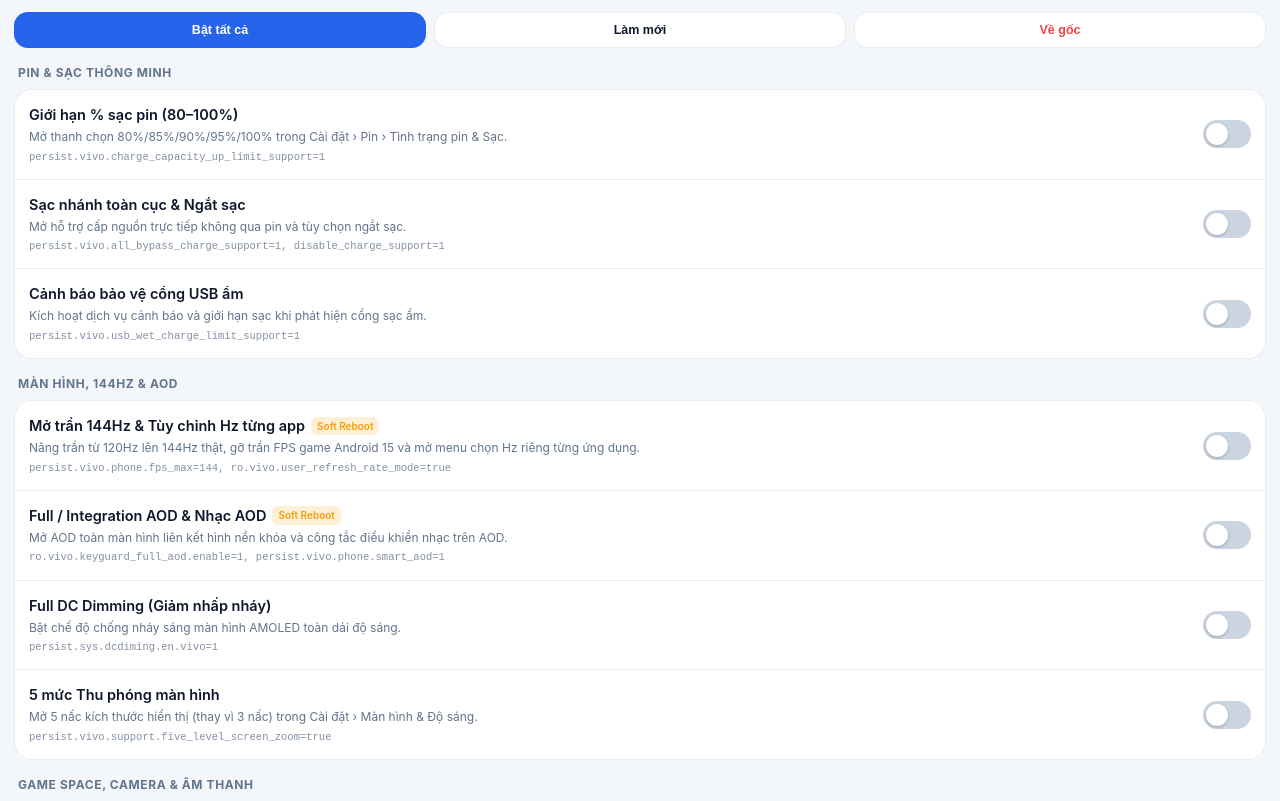
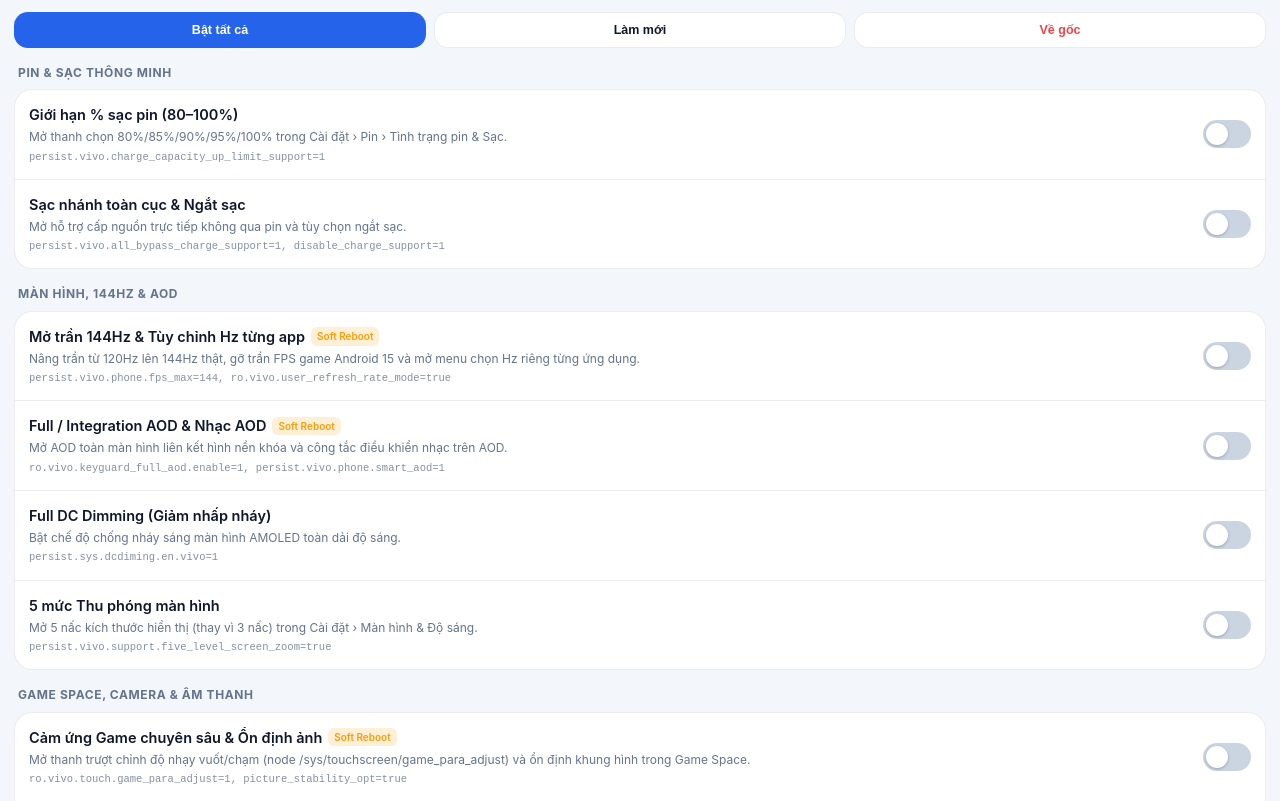
Before and after one commit to Haicu256/originos5-hidden-features, a plain HTML site: page module/webroot/index.html in a window 1280 px wide. Shown: the part 146-947 px from the top of the page. Drawn offline with Linux system fonts and the light colour scheme.

Commit message:
fix: v2.0.1 remove non-hardware flags (usb_wet_guard & gamecube.hifi) for V2361A

```diff
--- a/module/webroot/index.html
+++ b/module/webroot/index.html
@@ -164,10 +164,7 @@
           prop: "persist.vivo.charge_capacity_up_limit_support=1" },
         { key: "bypass_charge", name: "Sạc nhánh toàn cục & Ngắt sạc", sr: false,
           desc: "Mở hỗ trợ cấp nguồn trực tiếp không qua pin và tùy chọn ngắt sạc.",
-          prop: "persist.vivo.all_bypass_charge_support=1, disable_charge_support=1" },
-        { key: "usb_wet_guard", name: "Cảnh báo bảo vệ cổng USB ẩm", sr: false,
-          desc: "Kích hoạt dịch vụ cảnh báo và giới hạn sạc khi phát hiện cổng sạc ẩm.",
-          prop: "persist.vivo.usb_wet_charge_limit_support=1" }
+          prop: "persist.vivo.all_bypass_charge_support=1, disable_charge_support=1" }
       ]
     },
     {
@@ -190,9 +187,9 @@
     {
       title: "Game Space, Camera & Âm thanh",
       items: [
-        { key: "game_pro", name: "Cảm ứng Game chuyên sâu, Ổn định ảnh & Hi-Fi", sr: true,
-          desc: "Mở thanh trượt chỉnh độ nhạy vuốt/chạm (node /sys/touchscreen/game_para_adjust), ổn định khung hình và Game Hi-Fi.",
-          prop: "ro.vivo.touch.game_para_adjust=1, picture_stability_opt=true, gamecube.hifi=1" },
+        { key: "game_pro", name: "Cảm ứng Game chuyên sâu & Ổn định ảnh", sr: true,
+          desc: "Mở thanh trượt chỉnh độ nhạy vuốt/chạm (node /sys/touchscreen/game_para_adjust) và ổn định khung hình trong Game Space.",
+          prop: "ro.vivo.touch.game_para_adjust=1, picture_stability_opt=true" },
         { key: "camera_pro", name: "Thu âm mic Bluetooth TWS & Ảnh Display P3", sr: false,
           desc: "Dùng tai nghe TWS làm mic quay video trong Camera gốc và lưu ảnh dải màu rộng P3.",
           prop: "persist.vivo.Lea.tws_recording.enable=true, persist.vivo.camerap3.support=1" },
@@ -339,7 +336,7 @@
         else if (k === "LIVE_DC_DIM") dc = v === "1" ? "Bật" : "Tắt";
         else if (k.startsWith("FEAT_")) state[k.slice(5)] = v;
       });
-      document.getElementById("subInfo").textContent = (model || "vivo/iQOO") + " · " + (os || "OriginOS 5") + " · v2.0";
+      document.getElementById("subInfo").textContent = (model || "vivo/iQOO") + " · " + (os || "OriginOS 5") + " · v2.0.1";
       document.getElementById("pFps").textContent = fps;
       document.getElementById("pChg").textContent = chg;
       document.getElementById("pDc").textContent = dc;
@@ -374,7 +371,7 @@
     try {
       await execRoot("sh " + CTL + " enable_all");
       await refreshStatus(true);
-      showToast("Đã bật toàn bộ 12 nhóm tính năng!");
+      showToast("Đã bật toàn bộ 11 nhóm tính năng!");
     } catch (e) {
       showToast("Lỗi: " + e.message);
       setBusy(false);
```
Also changed, not shown: 5 other files.
